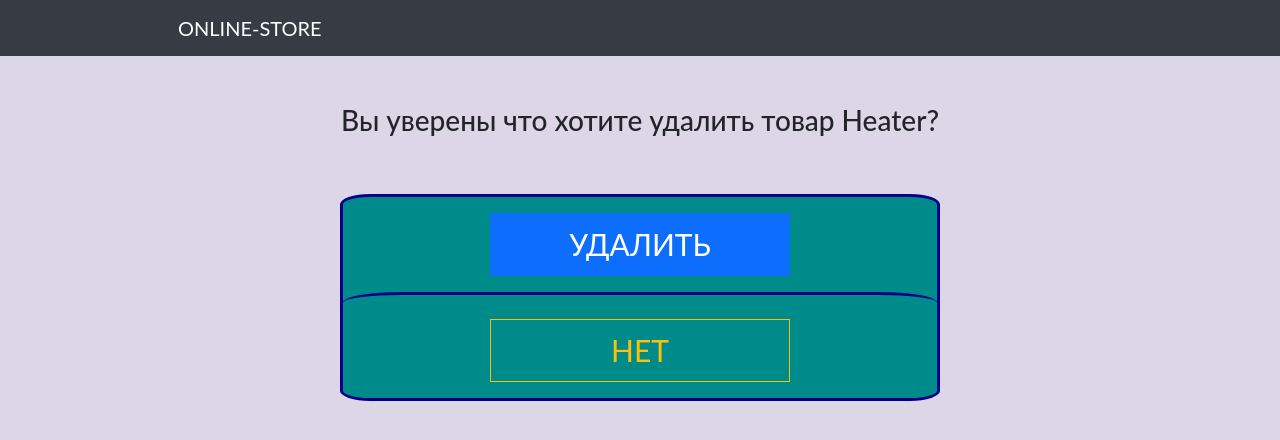
After one commit to PandoraGrims/Online_Store, a Django app: page /delete_good/13/ in a window 1280 px wide. The commit adds this page. Shown: the top 440 px of the page. Run offline with Django 4.2, Linux system fonts and the light colour scheme; data comes from the database, SQL or seed files in the repository.

Commit message:
обавил возможность редактировать и удалять

```diff
--- /dev/null
+++ b/online_store/webapp/templates/delete_good.html
@@ -0,0 +1,32 @@
+{% extends "base_html_my.html" %}
+
+{% block content %}
+
+    <h3 class="head_text pt-5 pb-5" style="text-align: center">Вы уверены что хотите удалить товар {{ good.title }}?</h3>
+    <form action="" method="post">
+        {% csrf_token %}
+        <div class="d-flex justify-content-center">
+            <div class="card mb-3 text-center "
+                 style="background-color: darkcyan; border: 3px solid darkblue; border-radius: 5%; width: 600px;">
+                <div class="card-body">
+                    <button type="submit" style="width: 300px; font-size: 30px"
+                            class="btn btm-input btn-primary btn-lg py-2  text-uppercase rounded-0"
+                            data-bs-dismiss="modal">
+                        Удалить
+                    </button>
+                    </a>
+
+                </div>
+                <div class="card-link pt-3 pt-4 pb-3" href="{% url "index" %}"
+                     style="border-top: 3px solid darkblue;border-radius: 10%; background-color: darkcyan">
+                    <button type="submit" style="width: 300px; font-size: 30px"
+                            class="btn btm-input btn-outline-warning btn-lg py-2  text-uppercase rounded-0"
+                            data-bs-dismiss="modal">
+                        Нет
+                    </button>
+                </div>
+            </div>
+        </div>
+    </form>
+
+{% endblock %}
--- a/online_store/webapp/templates/good.html
+++ b/online_store/webapp/templates/good.html
@@ -2,6 +2,12 @@
 {% block link %}
     <li class="nav-item">
         <a class="nav-link" href="{% url "good_add" %}">Создать товар</a>
+    </li>
+    <li class="nav-item">
+        <a class="nav-link" href="{% url "good_update" good.pk %}">Изменить товар</a>
+    </li>
+    <li class="nav-item">
+        <a class="nav-link" href="{% url "delete_good" good.pk %}">Удалить товар</a>
     </li>
     <li class="nav-item">
         <a class="nav-link" href="{% url "category_add" %}">Создание категории</a>
--- a/online_store/webapp/urls.py
+++ b/online_store/webapp/urls.py
@@ -1,13 +1,15 @@
 from django.urls import path
 
-from webapp.views import good_list_view, good_create_view, good_view, delete_good, category_add_view, category_view
+from webapp.views import good_list_view, good_create_view, good_view, delete_good, category_add_view, category_view, \
+    good_update
 
 urlpatterns = [
     path('', good_list_view, name="index"),
     path('goods/', good_list_view, name="index"),
     path('good/add/', good_create_view, name="good_add"),
     path('good/<int:pk>', good_view, name="good_view"),
-    path('delete/<int:good_id>/', delete_good, name="delete_good"),
+    path('delete_good/<int:pk>/', delete_good, name="delete_good"),
+    path('good_update/<int:pk>/', good_update, name="good_update"),
     path('categories/add/', category_add_view, name='category_add'),
     path('categories/', category_view, name='category_view'),
 ]
--- a/online_store/webapp/views.py
+++ b/online_store/webapp/views.py
@@ -11,22 +11,30 @@ def good_list_view(request):
     return render(request, "index.html", context)
 
 
-# def good_create_view(request):
-#     if request.method == "GET":
-#         categories = Category.objects.all()
-#         return render(request, "create_good.html", {"categories": categories})
-#     else:
-#         category = get_object_or_404(Category, pk=request.POST.get("category"))
-#         good = Good.objects.create(
-#             title=request.POST.get("title"),
-#             description=request.POST.get("description"),
-#             category=category,
-#             price=request.POST.get("price"),
-#             created_at=request.POST.get("created_at"),
-#             image_url=request.POST.get("image_url"),
-#         )
-#
-#     return redirect("good_view", pk=good.pk)
+def good_update(request, pk):
+    good = get_object_or_404(Good, id=pk)
+    if request.method == "GET":
+        form = GoodForm(initial={"title": good.title,
+                                 "category": good.category,
+                                 "description": good.description,
+                                 "price": good.price,
+                                 "remainder": good.remainder,
+                                 "image_url": good.image_url,
+                                 })
+        return render(request, "good_update.html", {"form": form})
+    else:
+        form = GoodForm(data=request.POST)
+        if form.is_valid():
+            good.title = request.POST.get("title")
+            good.category = request.POST.get("category")
+            good.description = request.POST.get("description")
+            good.price = request.POST.get("price")
+            good.remainder = request.POST.get("remainder")
+            good.image_url = request.POST.get("image_url")
+            good.save()
+            return redirect("good")
+        else:
+            return render(request, "good_update.html", {"form": form})
 
 
 def good_create_view(request):
@@ -60,10 +68,13 @@ def category_view(request):
     return render(request, "category_view.html", context)
 
 
-def delete_good(request, good_id):
-    good = get_object_or_404(Good, pk=good_id)
-    context = {"good": good}
-    return render(request, "index.html", context)
+def delete_good(request, pk):
+    good = get_object_or_404(Good, id=pk)
+    if request.method == "GET":
+        return render(request, "delete_good.html", {"good": good})
+    else:
+        good.delete()
+        return redirect("index")
 
 
 def category_add_view(request):
```
Also changed, not shown: online_store/webapp/templates/good_update.html (added, +15 -0 lines).
